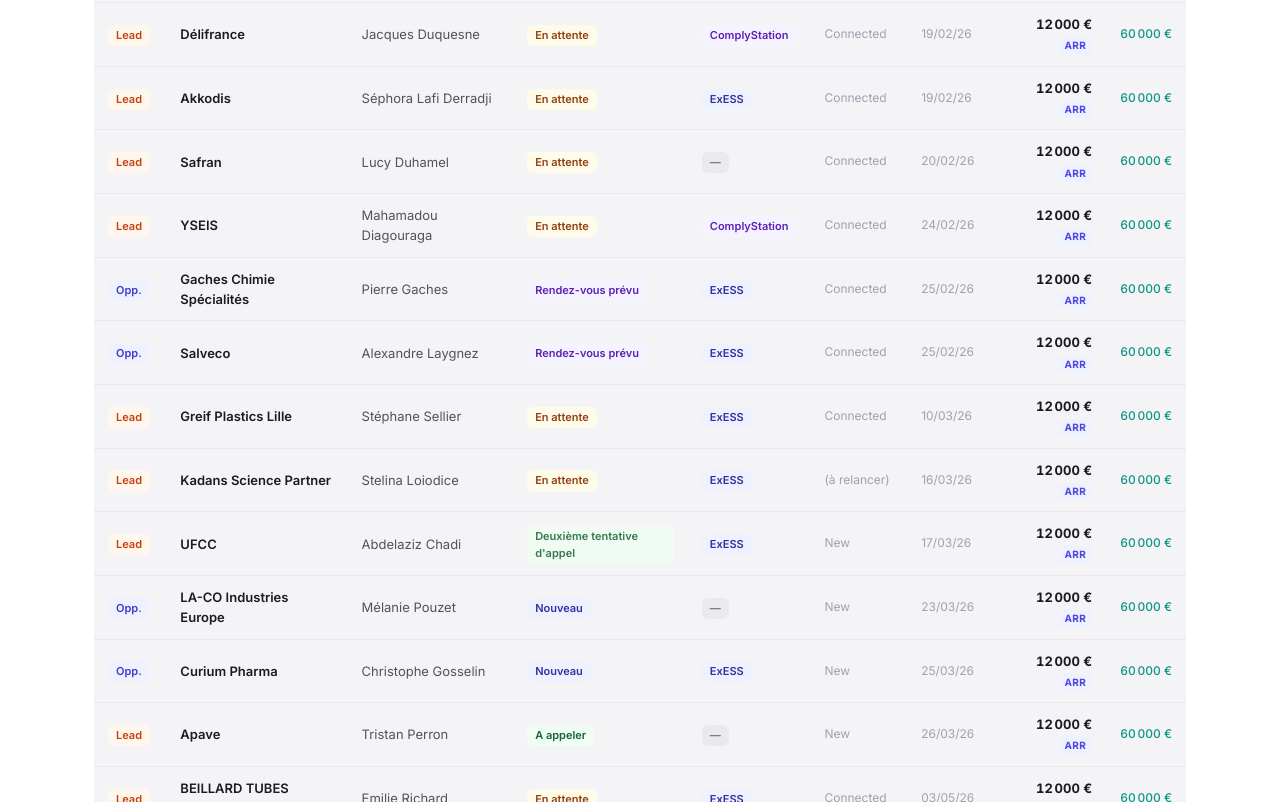
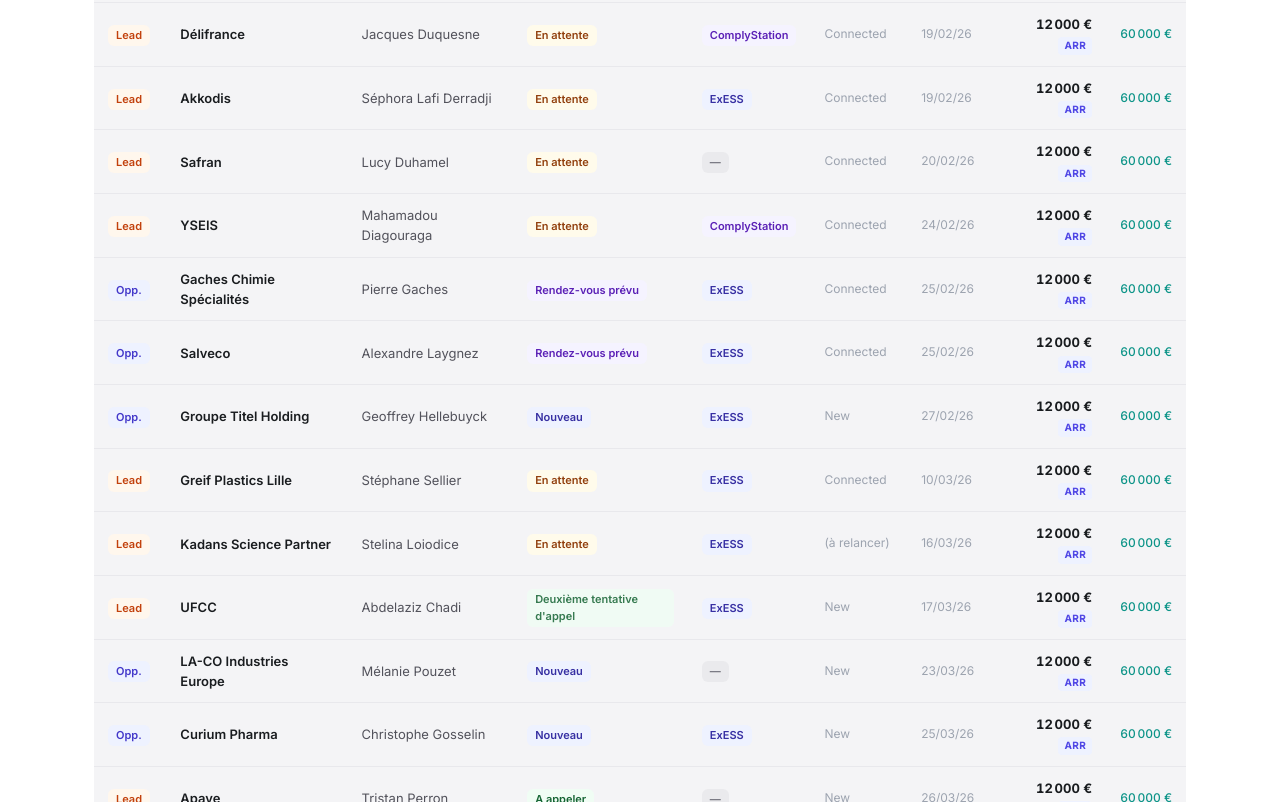
Before and after one commit to MGMHU/Report-HikeUPxLisam, a plain HTML site: page index.html in a window 1280 px wide. Shown: the part 1998-2800 px from the top of the page. Drawn offline with nearby package versions, Linux system fonts and the light colour scheme.

Commit message:
index.html

```diff
--- a/index.html
+++ b/index.html
@@ -1114,6 +1114,7 @@
   {id:16, entity:'opportunity', status:'Rendez-vous prévu',           product:'ExESS',        hubspot:'Connected',               company:'Gaches Chimie Spécialités', firstName:'Pierre',     lastName:'Gaches',         revType:'ARR', amount:12000, date:'2026-02-25', linkedin:'', linkedinCo:'https://www.linkedin.com/company/groupe-gaches-chimie/', comment:'3 échecs précédents. Démo 27/3.'},
   {id:17, entity:'opportunity', status:'Rendez-vous prévu',           product:'ExESS',        hubspot:'Connected',               company:'Parfex',                    firstName:'Hélène',     lastName:'Parent',         revType:'ARR', amount:12000, date:'2026-02-05', linkedin:'', linkedinCo:'', comment:'Démo effectuée 04/03.'},
   {id:18, entity:'opportunity', status:'Rendez-vous prévu',           product:'ExESS',        hubspot:'Connected',               company:'Salveco',                   firstName:'Alexandre',  lastName:'Laygnez',        revType:'ARR', amount:12000, date:'2026-02-25', linkedin:'', linkedinCo:'https://www.linkedin.com/company/salveco-fr/', comment:''},
+   {id:19, entity:'opportunity', status:'Nouveau',           product:'ExESS',        hubspot:'New',               company:'Groupe Titel Holding',                   firstName:'Geoffrey',  lastName:'Hellebuyck',        revType:'ARR', amount:12000, date:'2026-02-27', linkedin:'', linkedinCo:'https://www.linkedin.com/company/groupe-titel/', comment:'à contacter'},
 ];
 
 let filtered = [...DATA];
```
